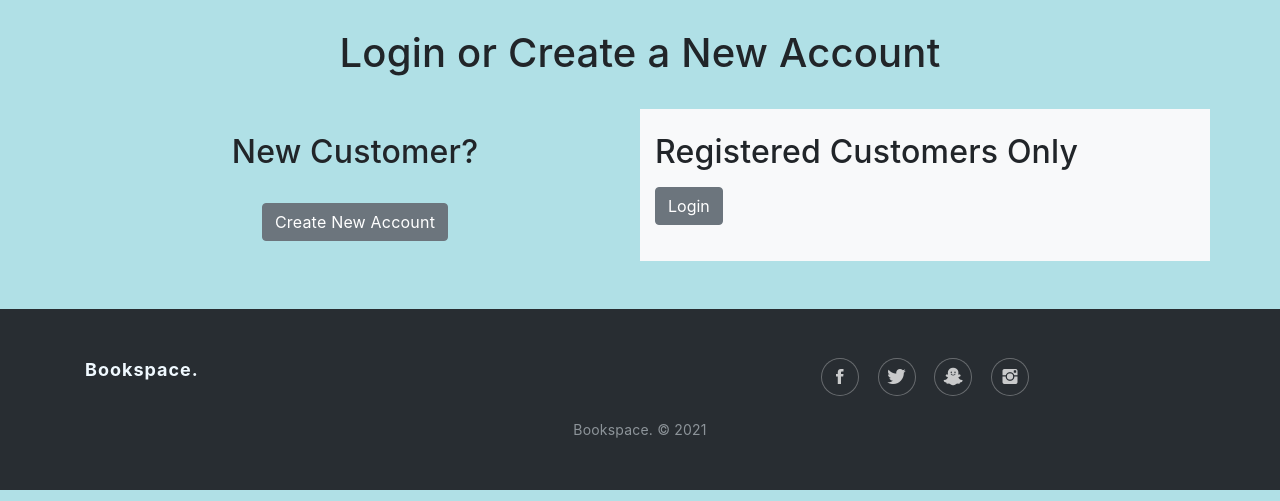
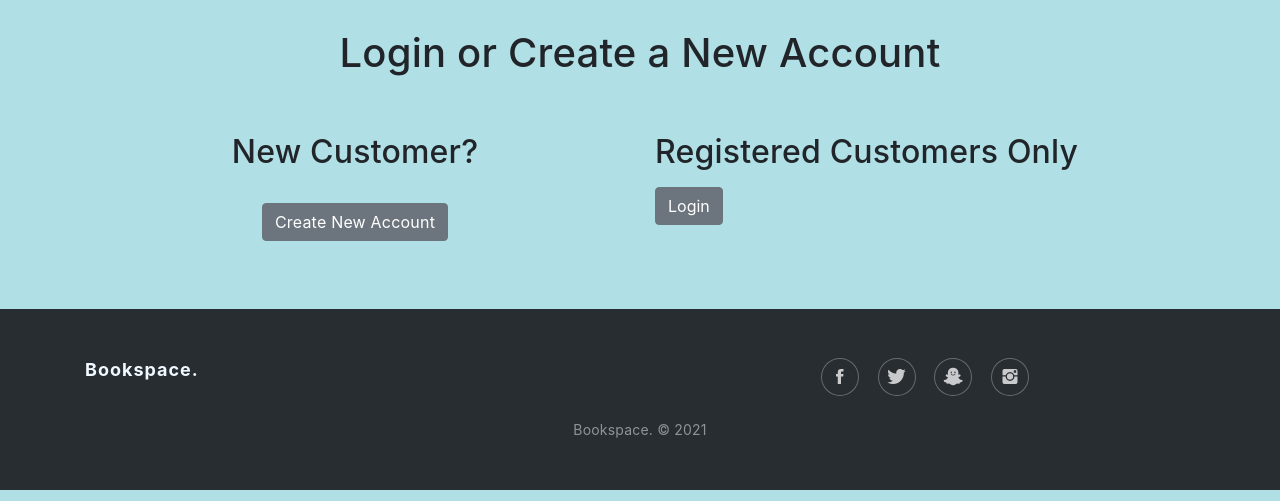
Before and after one commit to taiwo0007/Book-Store-Group-Project, a Django app: template store/accounts/templates/signin.html in a window 1280 px wide; the page is wider, and only the part inside the window is pictured. Shown: the part 225-726 px from the top of that part. Run offline with Django 3.2, Linux system fonts and the light colour scheme; the template is opened without the code that fills it, so the values that code supplies are empty; some libraries are stand-ins or nearby versions.

Commit message:
fix colour on signin

```diff
--- a/store/accounts/templates/signin.html
+++ b/store/accounts/templates/signin.html
@@ -19,7 +19,7 @@
 				<br>
 				<a href="{% url 'signup' %}" class="btn btn-secondary">Create New Account</a>
 			</div>
-			<div class="col-12 col-sm-12 col-md-12 col-lg-6 bg-light">
+			<div class="col-12 col-sm-12 col-md-12 col-lg-6">
 				<div>
 					<br>
 					<h2 class="my_title">Registered Customers Only</h2>
```
Also changed, not shown: store/db.sqlite3.
